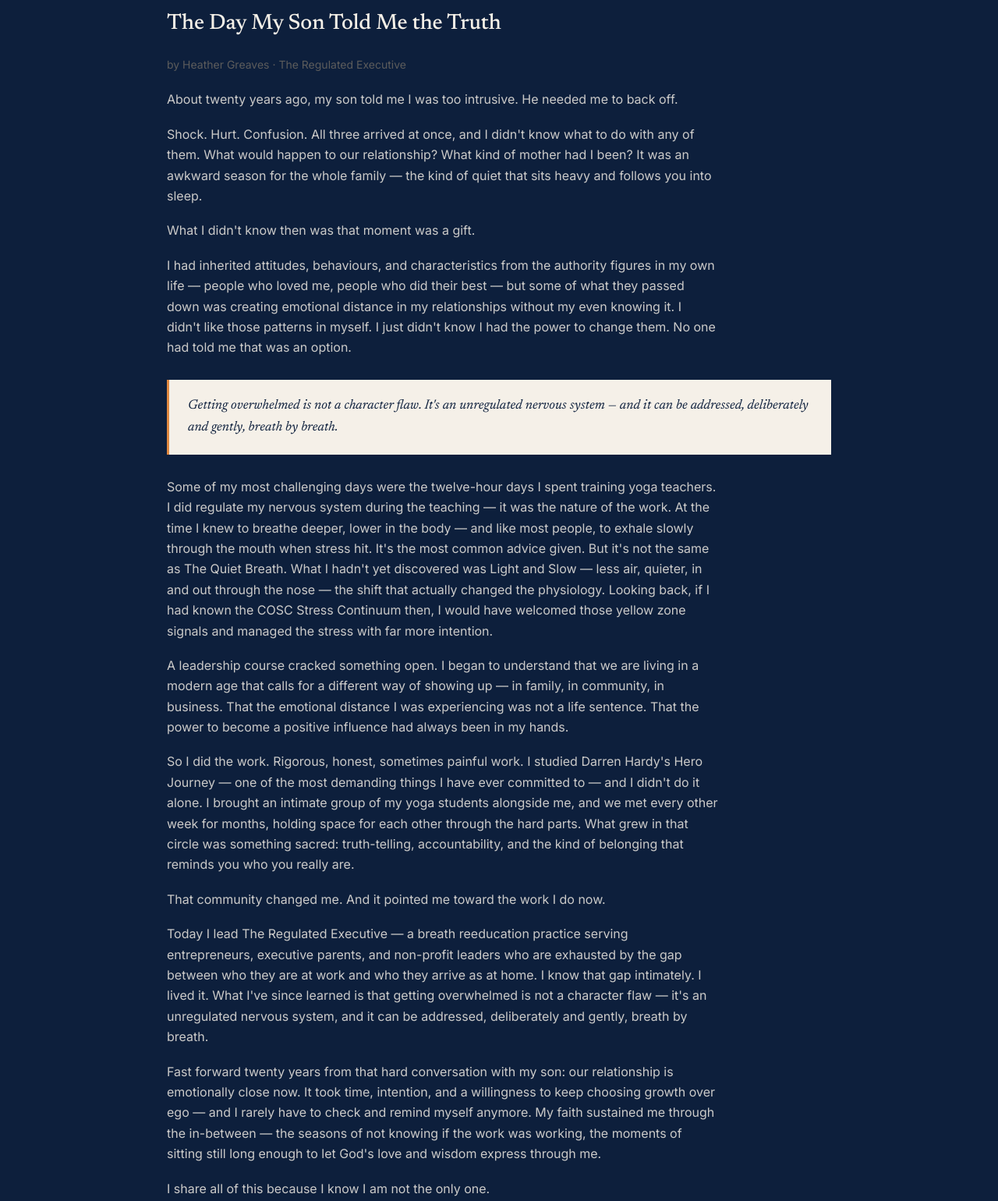
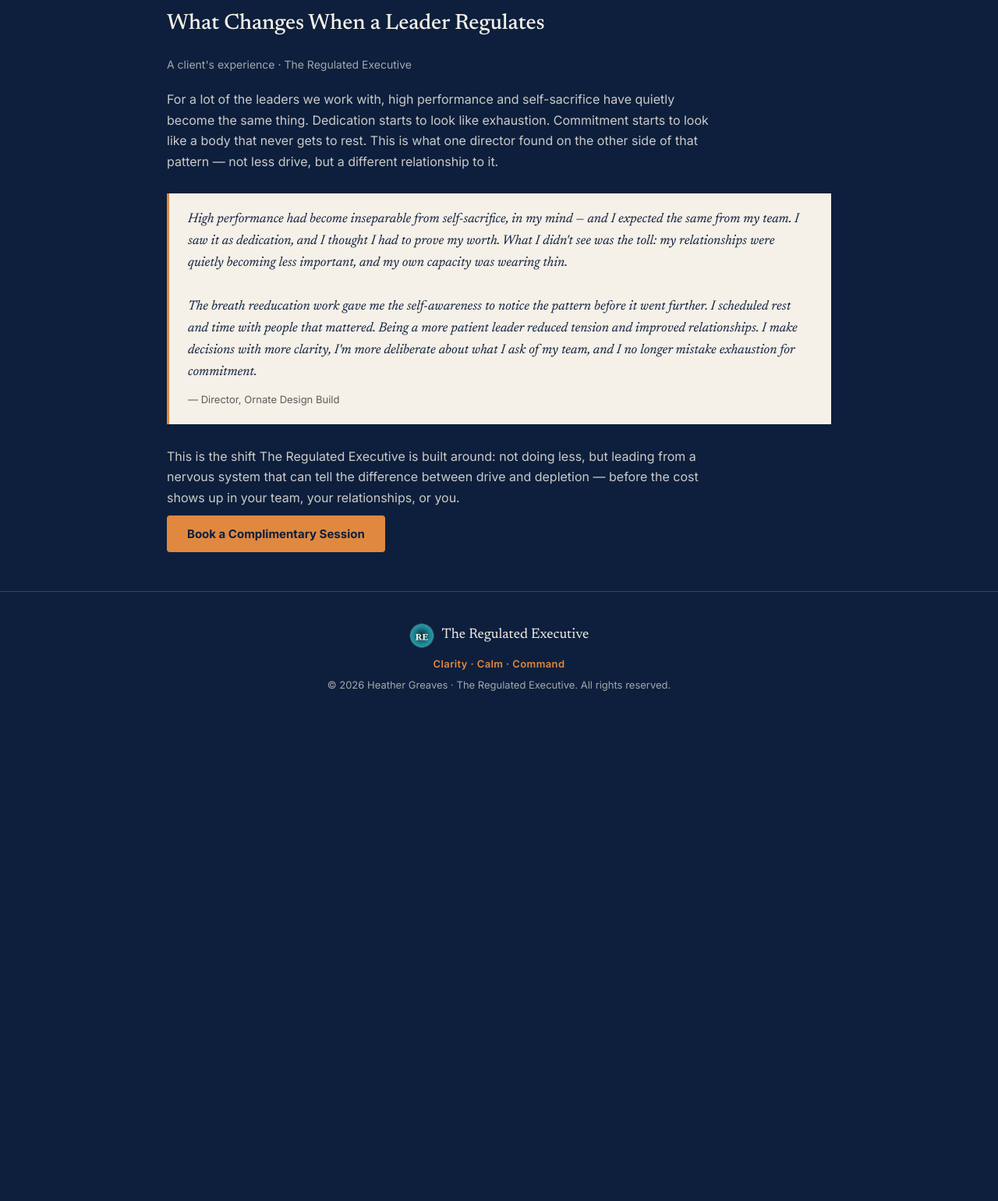
Before and after one commit to hgyoga-ux/regulated-executive, a plain HTML site: page index.html in a window 1280 px wide. Shown: the part 7854-9394 px from the top of the page at 78% size. After the commit the page ends 8804 px from the top, so only its background shows below. Drawn offline with Linux system fonts and the light colour scheme.

Commit message:
Add files via upload

```diff
--- a/index.html
+++ b/index.html
@@ -431,27 +431,20 @@
 <section id="story">
   <div class="wrap story-body">
     <div class="kicker">Story</div>
-    <h2>The Day My Son Told Me the Truth</h2>
-    <p style="font-size:14px; color:#5c5c5c;">by Heather Greaves · The Regulated Executive</p>
+    <h2>What Changes When a Leader Regulates</h2>
+    <p style="font-size:14px; color:rgba(245,240,232,0.65);">A client's experience · The Regulated Executive</p>
 
-    <p style="margin-top:20px;">About twenty years ago, my son told me I was too intrusive. He needed me to back off.</p>
-    <p>Shock. Hurt. Confusion. All three arrived at once, and I didn't know what to do with any of them. What would happen to our relationship? What kind of mother had I been? It was an awkward season for the whole family — the kind of quiet that sits heavy and follows you into sleep.</p>
-    <p>What I didn't know then was that moment was a gift.</p>
-    <p>I had inherited attitudes, behaviours, and characteristics from the authority figures in my own life — people who loved me, people who did their best — but some of what they passed down was creating emotional distance in my relationships without my even knowing it. I didn't like those patterns in myself. I just didn't know I had the power to change them. No one had told me that was an option.</p>
+    <p style="margin-top:20px;">For a lot of the leaders we work with, high performance and self-sacrifice have quietly become the same thing. Dedication starts to look like exhaustion. Commitment starts to look like a body that never gets to rest. This is what one director found on the other side of that pattern — not less drive, but a different relationship to it.</p>
 
-    <blockquote>Getting overwhelmed is not a character flaw. It's an unregulated nervous system — and it can be addressed, deliberately and gently, breath by breath.</blockquote>
+    <blockquote>
+      High performance had become inseparable from self-sacrifice, in my mind — and I expected the same from my team. I saw it as dedication, and I thought I had to prove my worth. What I didn't see was the toll: my relationships were quietly becoming less important, and my own capacity was wearing thin.
+      <br><br>
+      The breath reeducation work gave me the self-awareness to notice the pattern before it went further. I scheduled rest and time with people that mattered. Being a more patient leader reduced tension and improved relationships. I make decisions with more clarity, I'm more deliberate about what I ask of my team, and I no longer mistake exhaustion for commitment.
+      <cite>— Director, Ornate Design Build</cite>
+    </blockquote>
 
-    <p>Some of my most challenging days were the twelve-hour days I spent training yoga teachers. I did regulate my nervous system during the teaching — it was the nature of the work. At the time I knew to breathe deeper, lower in the body — and like most people, to exhale slowly through the mouth when stress hit. It's the most common advice given. But it's not the same as The Quiet Breath. What I hadn't yet discovered was Light and Slow — less air, quieter, in and out through the nose — the shift that actually changed the physiology. Looking back, if I had known the COSC Stress Continuum then, I would have welcomed those yellow zone signals and managed the stress with far more intention.</p>
-    <p>A leadership course cracked something open. I began to understand that we are living in a modern age that calls for a different way of showing up — in family, in community, in business. That the emotional distance I was experiencing was not a life sentence. That the power to become a positive influence had always been in my hands.</p>
-    <p>So I did the work. Rigorous, honest, sometimes painful work. I studied Darren Hardy's Hero Journey — one of the most demanding things I have ever committed to — and I didn't do it alone. I brought an intimate group of my yoga students alongside me, and we met every other week for months, holding space for each other through the hard parts. What grew in that circle was something sacred: truth-telling, accountability, and the kind of belonging that reminds you who you really are.</p>
-    <p>That community changed me. And it pointed me toward the work I do now.</p>
-    <p>Today I lead The Regulated Executive — a breath reeducation practice serving entrepreneurs, executive parents, and non-profit leaders who are exhausted by the gap between who they are at work and who they arrive as at home. I know that gap intimately. I lived it. What I've since learned is that getting overwhelmed is not a character flaw — it's an unregulated nervous system, and it can be addressed, deliberately and gently, breath by breath.</p>
-    <p>Fast forward twenty years from that hard conversation with my son: our relationship is emotionally close now. It took time, intention, and a willingness to keep choosing growth over ego — and I rarely have to check and remind myself anymore. My faith sustained me through the in-between — the seasons of not knowing if the work was working, the moments of sitting still long enough to let God's love and wisdom express through me.</p>
-    <p>I share all of this because I know I am not the only one.</p>
-    <p>There are people over 50 who have poured themselves into careers, children, congregations, and causes — and quietly lost themselves somewhere in the giving. People who feel the distance in their relationships but don't have the language for what's wrong. People who are accomplished by every external measure and still running on empty and feeling unfulfilled.</p>
-    <p><b>I changed. So can you.</b><br>And I am here — if you are ready.</p>
+    <p>This is the shift The Regulated Executive is built around: not doing less, but leading from a nervous system that can tell the difference between drive and depletion — before the cost shows up in your team, your relationships, or you.</p>
 
-    <p class="story-byline">Heather Greaves · Breath Reeducation Practitioner · The Regulated Executive · Brantford, Ontario</p>
     <div class="buttons" style="margin-top:20px;"><a class="btn-primary" href="https://calendly.com/generationalhealth-duck">Book a Complimentary Session</a></div>
   </div>
 </section>
```
